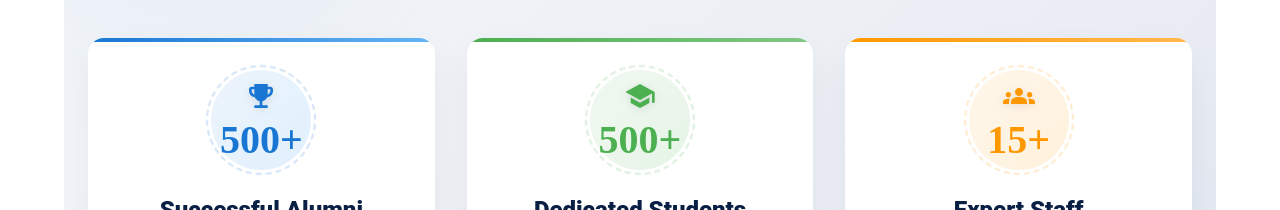
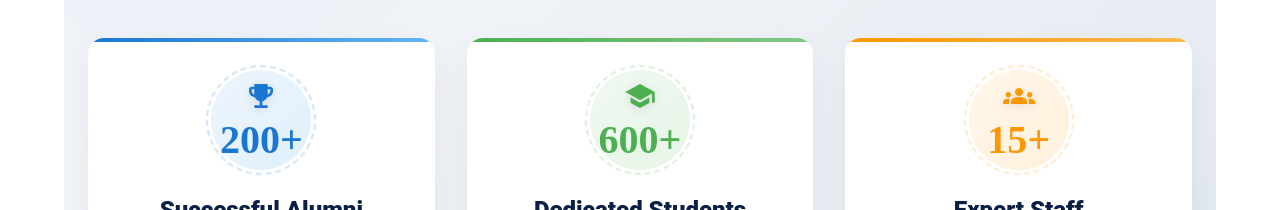
Before and after one commit to elly-design/tbjs-system, a React (Vite) app: page / in a window 1280 px wide. Shown: the part 2620-2830 px from the top of the page. Built offline with nearby package versions, Linux system fonts and the light colour scheme.

Commit message:
Update Taekwondo club description and home page content

```diff
--- a/src/pages/Clubs.jsx
+++ b/src/pages/Clubs.jsx
@@ -22,7 +22,7 @@ const Clubs = () => {
   const clubs = [
     {
       title: 'Taekwondo Club',
-      description: 'Master the Korean martial art of Taekwondo with our expert instructors. Students learn self-defense techniques, develop discipline and improve physical fitness through structured training. Our program focuses on the five tenets of Taekwondo: courtesy, integrity, perseverance, self-control, and indomitable spirit. Students have opportunities to progress through belt ranks and participate in local competitions.',
+      description: 'Master the Korean martial art of Taekwondo with our expert instructors. Students learn self-defense techniques, develop discipline and improve physical fitness through structured training. Our program focuses on the five tenets of Taekwondo: courtesy, integrity, perseverance, self-control and indomitable spirit. Students have opportunities to progress through belt ranks and participate in local competitions.',
       image: '/taekwondo4.jpg',
       fallbackImage: 'https://source.unsplash.com/random/800x600/?taekwondo',
       tags: ['Self-Defense', 'Discipline', 'Fitness', 'Martial Arts']
--- a/src/pages/Home.jsx
+++ b/src/pages/Home.jsx
@@ -831,7 +831,7 @@ const Home = () => {
                 >
                   <Box className="icon-container">
                     <EmojiEvents className="icon" sx={{ mb: 1 }} />
-                    <Box className="count">500+</Box>
+                    <Box className="count">200+</Box>
                   </Box>
                 </Box>
                 <Typography
@@ -959,7 +959,7 @@ const Home = () => {
                 >
                   <Box className="icon-container">
                     <School className="icon" sx={{ mb: 1 }} />
-                    <Box className="count">500+</Box>
+                    <Box className="count">600+</Box>
                   </Box>
                 </Box>
                 <Typography
```
